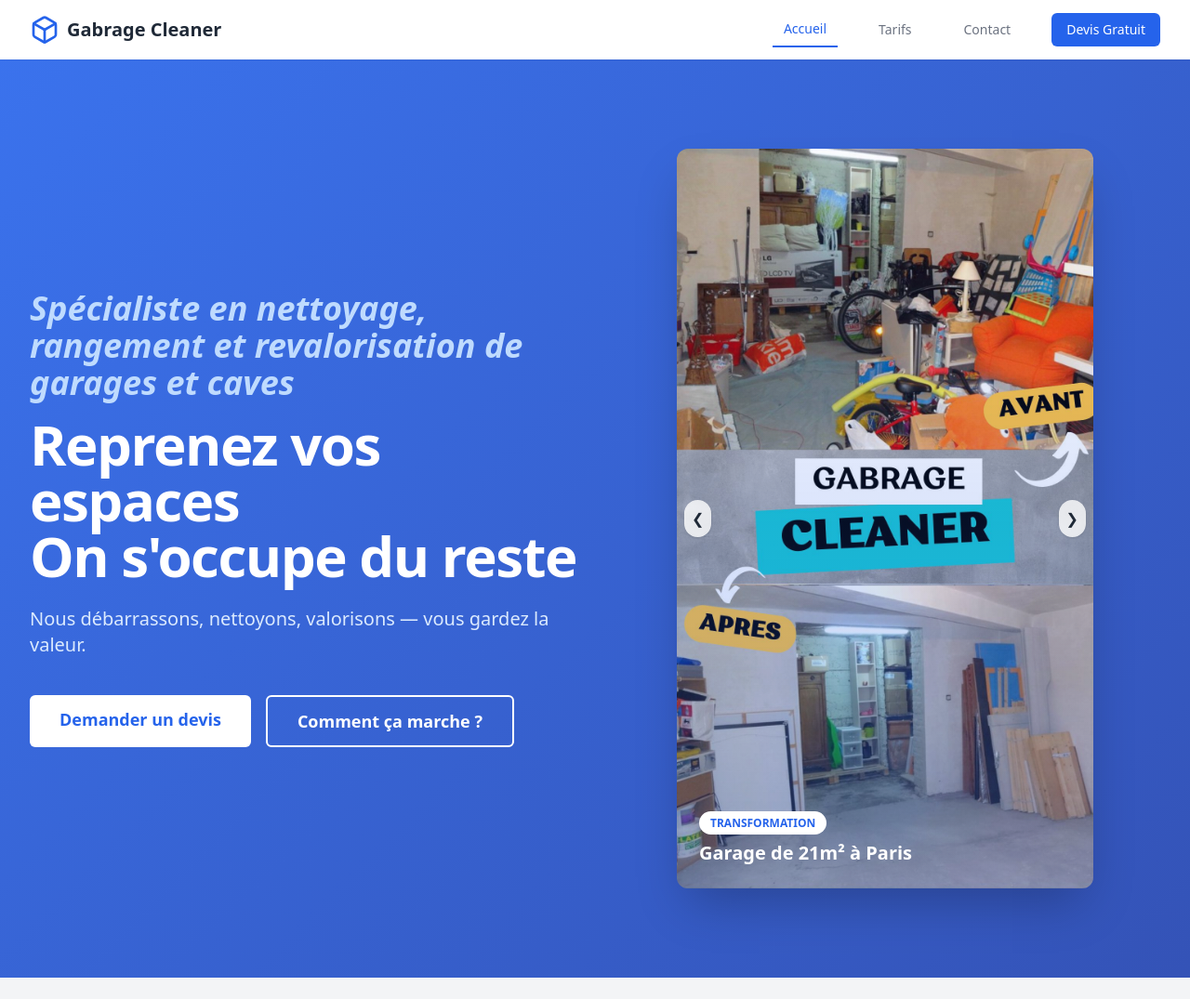
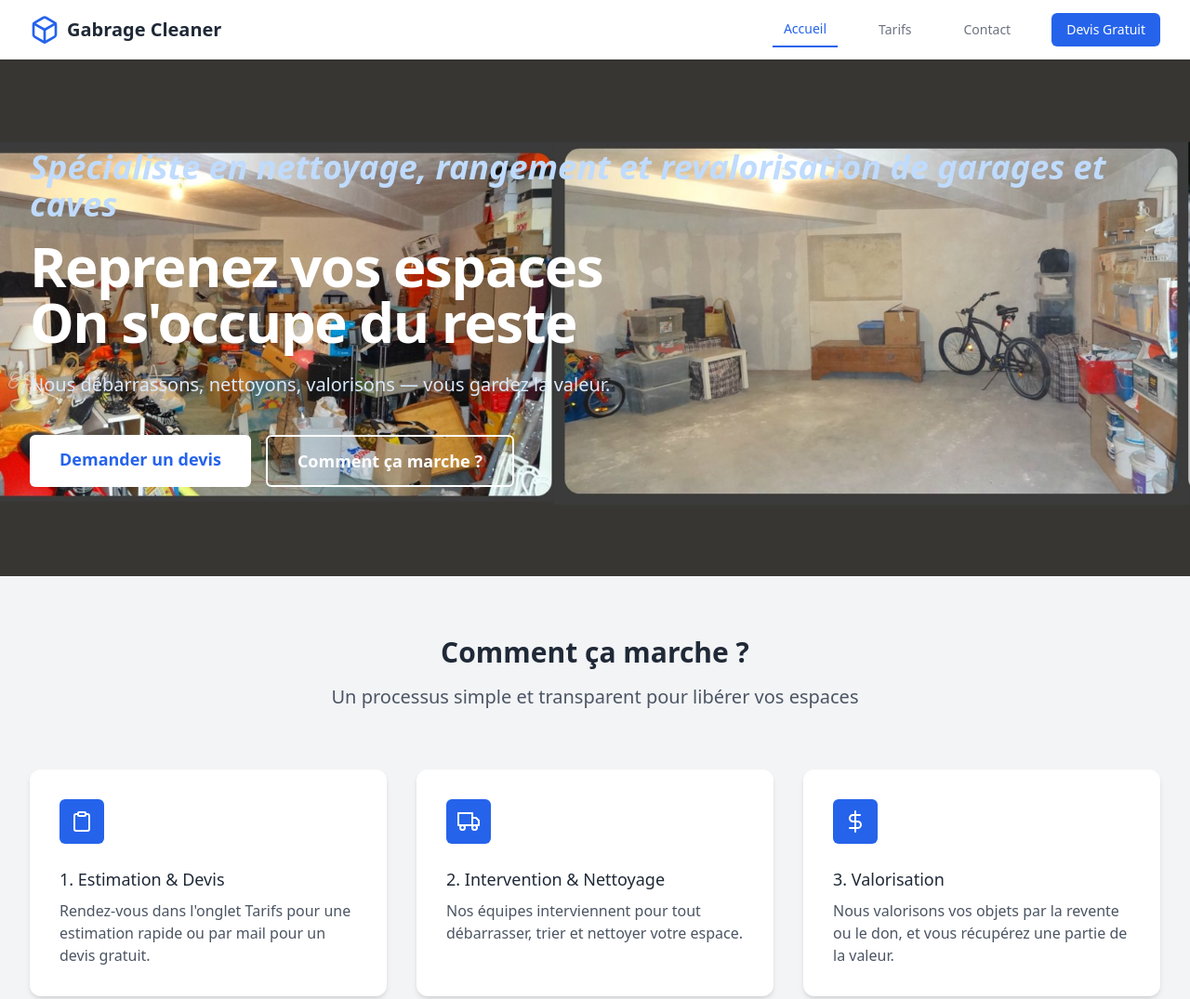
Before and after one commit to Askkip/gabrage, a plain HTML site: page index.html in a window 1280 px wide. Shown: the top 1075 px of the page at 93% size. Drawn offline with nearby package versions, Linux system fonts and the light colour scheme.

Commit message:
pc_version

```diff
--- a/index.html
+++ b/index.html
@@ -93,15 +93,18 @@
   </nav>
 
   <!-- Hero Section -->
-  <div class="hero-gradient text-white">
-    <div class="max-w-7xl mx-auto px-4 sm:px-6 lg:px-8 py-24">
-      <div class="lg:grid lg:grid-cols-2 lg:gap-8 items-center">
-        <div class="mb-12 lg:mb-0">
-          <!-- Nouveau texte ajouté ici -->
+<div class="hero-gradient text-white relative">
+  <!-- Image fixe pour la version PC -->
+  <div class="hidden lg:block absolute inset-0">
+    <img src="pcimg/background.png" alt="Garage avant-après" class="w-full h-full object-cover">
+  </div>
+
+  <!-- Contenu superposé -->
+  <div class="relative max-w-7xl mx-auto px-4 sm:px-6 lg:px-8 py-24">
+    <div class="text-center lg:text-left">
       <h2 class="text-2xl sm:text-3xl lg:text-4xl font-semibold italic text-blue-200 mb-4">
         Spécialiste en nettoyage, rangement et revalorisation de garages et caves
       </h2>
-          <!-- Texte existant -->
       <h1 class="text-4xl font-extrabold tracking-tight sm:text-5xl lg:text-6xl">
         Reprenez vos espaces<br>On s'occupe du reste
       </h1>
@@ -113,10 +116,12 @@
         <a href="#how-it-works" class="border-2 border-white text-white px-8 py-3 rounded-md text-lg font-bold text-center hover:bg-white hover:text-primary">Comment ça marche ?</a>
       </div>
     </div>
-        <div class="relative">
+  </div>
+
+  <!-- Slider pour la version mobile -->
+  <div class="lg:hidden relative">
     <div id="hero-ap-slider" class="relative rounded-xl overflow-hidden shadow-2xl w-full max-w-md mx-auto">
       <div class="aspect-9-16">
-              <!-- slides: use object-fit: contain so 9:16 images are not cropped -->
         <img class="ap-slide" data-filename="Gray Modern Before &amp; After Interior Design Makeover Instagram Story (2).jpg" alt="Avant après 1">
         <img class="ap-slide" data-filename="Gray Modern Before &amp; After Interior Design Makeover Instagram Story (4).jpg" alt="Avant après 2">
         <img class="ap-slide" data-filename="Gray Modern Before &amp; After Interior Design Makeover Instagram Story.jpg" alt="Avant après 3">
@@ -125,7 +130,6 @@
       <div class="absolute bottom-0 left-0 p-6">
         <span class="bg-white text-primary px-3 py-1 rounded-full text-xs font-bold">TRANSFORMATION</span>
         <h3 class="text-white text-xl font-bold mt-2">Garage de 21m² à Paris</h3>
-
       </div>
       <!-- nav -->
       <button id="hero-ap-prev" class="absolute left-2 top-1/2 -translate-y-1/2 bg-white/80 hover:bg-white text-dark rounded-full p-2 shadow">
@@ -134,8 +138,6 @@
       <button id="hero-ap-next" class="absolute right-2 top-1/2 -translate-y-1/2 bg-white/80 hover:bg-white text-dark rounded-full p-2 shadow">
         &#10095;
       </button>
-          </div>
-        </div>
     </div>
   </div>
 </div>
```
Also changed, not shown: tarif.html (+2 -1 lines), images/1d3389d1da0657182b3ca3efb496c687.jpg (renamed from 1d3389d1da0657182b3ca3efb496c687.jpg), images/8449_1488628365_552593.jpg (renamed from 8449_1488628365_552593.jpg), images/87a6a07018626389e8a8e1ae38613b12.jpg (renamed from 87a6a07018626389e8a8e1ae38613b12.jpg), images/bcf3bf4c0607fc3476a021a8224b3913.jpg (renamed from bcf3bf4c0607fc3476a021a8224b3913.jpg), images/desencombrer-garage.jpeg (renamed from desencombrer-garage.jpeg), pcimg/background.png (added), pcimg/clean-logo.webp (added), pcimg/hero-pc.jpg (added). Lines whose indentation alone changed are shown as unchanged.
